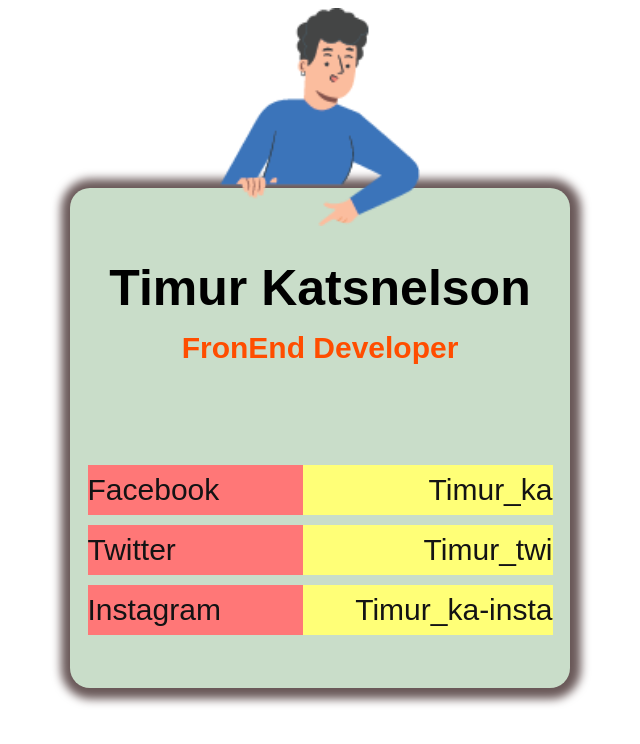
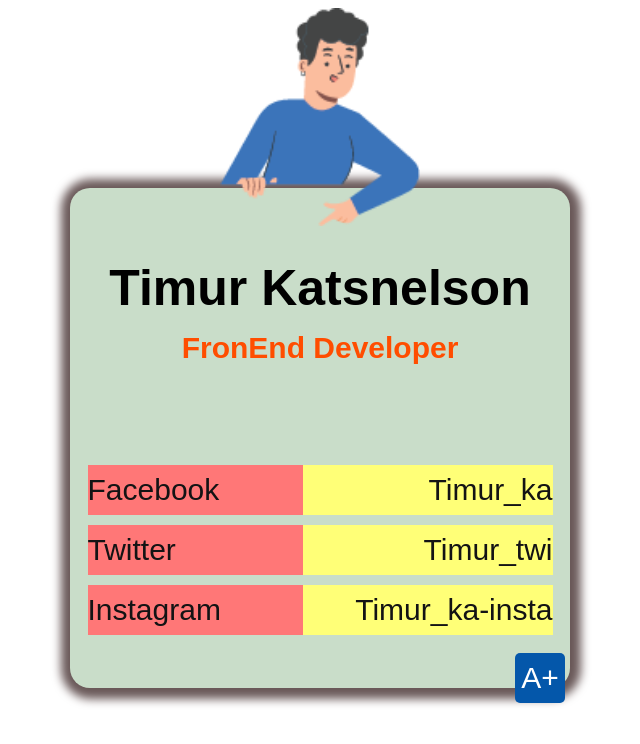
Before and after one commit to Timur2283372211/developer-card, a plain HTML site: page index.html in a window 1280 px wide. Shown: the whole page, without its empty margins (320-960 px from the left). Drawn offline with Linux system fonts and the light colour scheme.

Commit message:
Update index.html

```diff
--- a/index.html
+++ b/index.html
@@ -25,6 +25,7 @@
       <div class="social">
         <div class="left-text">Instagram</div>
         <div class="right-text">Timur_ka-insta</div>
+        <div class="level">A+</div>
       </div>
     </div>
   </div>
```
